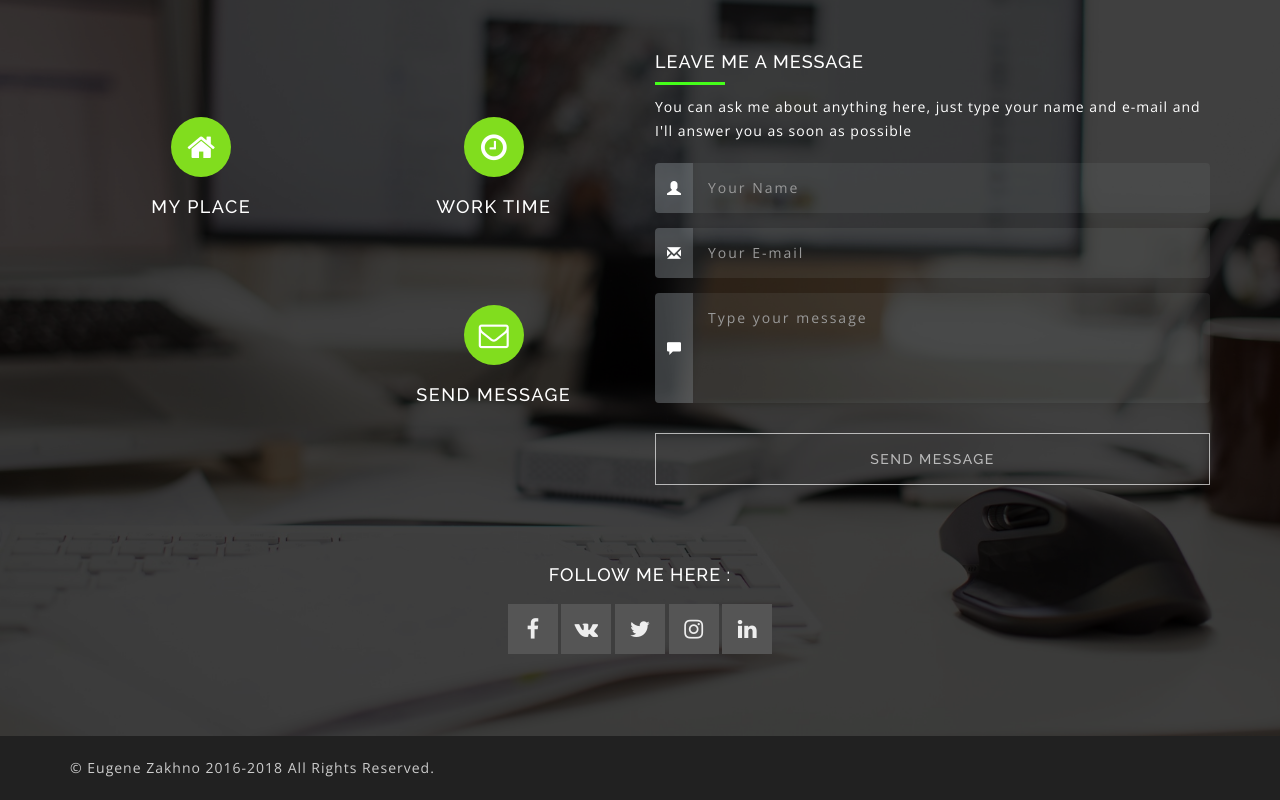
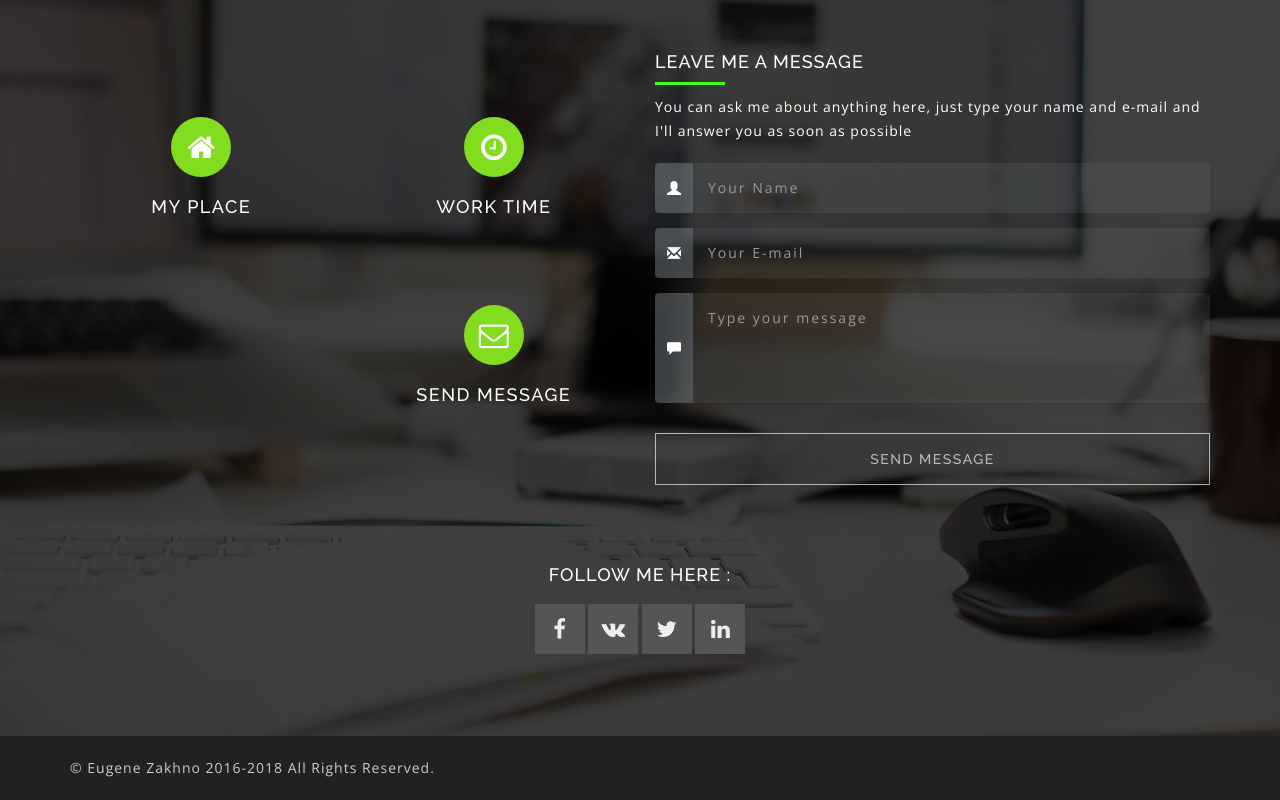
Before and after one commit to EugeneZakhno/EugeneZakhno.github.io, a plain HTML site: page index.html in a window 1280 px wide. Shown: the part 7943-8743 px from the top of the page. Drawn offline with nearby package versions, Linux system fonts and the light colour scheme.

Commit message:
Update index.html

```diff
--- a/index.html
+++ b/index.html
@@ -641,11 +641,11 @@
 					<h4>follow me here :</h4>
 					<!-- Follow Me Social Links -->
 					<div class="social-links">
-						<a href="https://www.facebook.com/beloglazov91" target="_blank" class="icon fb"></a> <!-- Facebook Link -->
-						<a href="https://vk.com/alexey.beloglazov" target="_blank" class="icon vk"></a> <!-- VK Link -->
-						<a href="https://twitter.com/beloglazov91" target="_blank" class="icon tw"></a> <!-- Twitter Link -->
-						<a href="https://www.instagram.com/alexey.beloglazov" target="_blank" class="icon in"></a> <!-- Instagram Link -->
-						<a href="https://www.linkedin.com/in/beloglazov91" target="_blank" class="icon li"></a> <!-- Linkedin Link -->
+						<a href="https://www.facebook.com/Zohan1234567" target="_blank" class="icon fb"></a> <!-- Facebook Link -->
+						<a href="https://vk.com/id85149972" target="_blank" class="icon vk"></a> <!-- VK Link -->
+						<a href="/" target="_blank" class="icon tw"></a> <!-- Twitter Link -->
+
+						<a href="https://www.linkedin.com/in/eugene-zakhno-680b5b138/" target="_blank" class="icon li"></a> <!-- Linkedin Link -->
 					</div>
 				</div>
 			</div>
```
